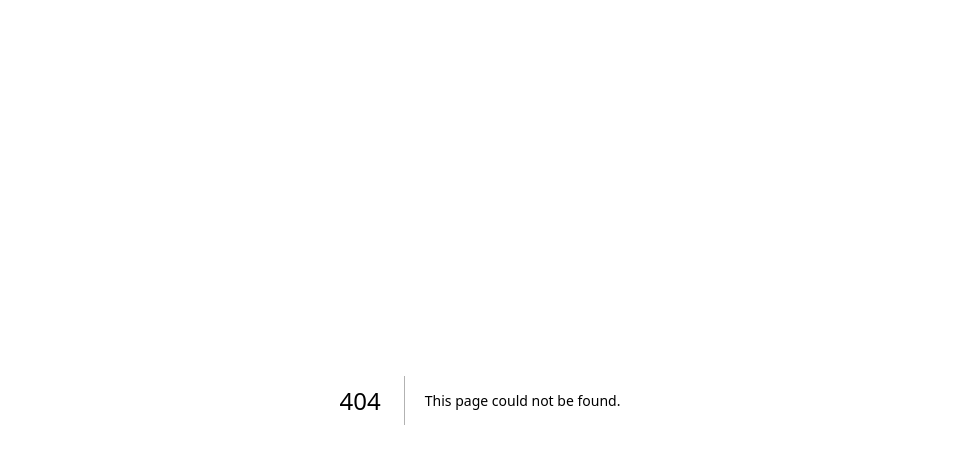
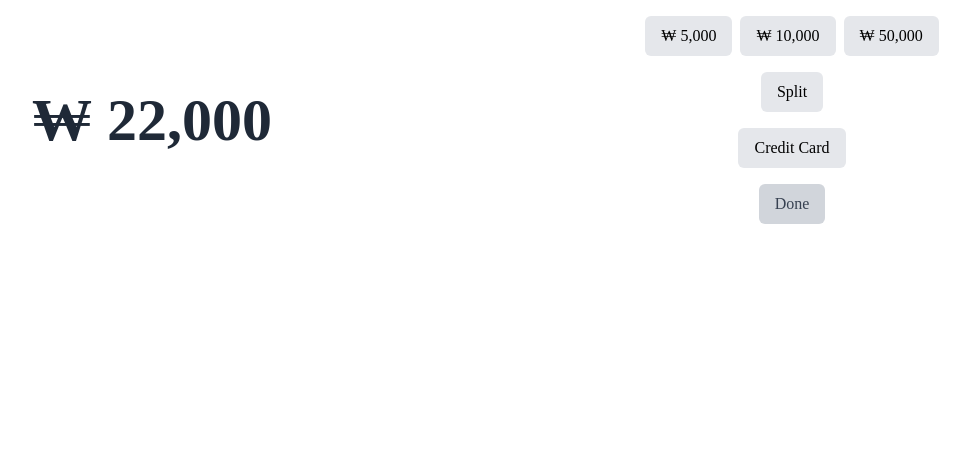
Before and after one commit to store-manager2025/store.app, a Next.js app: page /payment in a window 1280 px wide. Before the commit this address had no page. Shown: the top 464 px of the page, without its empty margins (160-1130 px from the left). Built offline with nearby package versions, Linux system fonts and the light colour scheme.

Commit message:
💄 Style : 배경, 버튼 디테일 스타일 수정

```diff
--- /dev/null
+++ b/app/api/pay/route.ts
@@ -0,0 +1,14 @@
+// app/api/pay/route.ts
+import { NextResponse } from "next/server";
+import axiosInstance from "@/lib/axiosInstance";
+
+export async function POST(request: Request) {
+  const paymentData = await request.json();
+  try {
+    const response = await axiosInstance.post("/api/pay", paymentData);
+    return NextResponse.json(response.data, { status: 200 });
+  } catch (error) {
+    console.error("Error processing payment:", error);
+    return NextResponse.json({ error: "Payment failed" }, { status: 500 });
+  }
+}
--- /dev/null
+++ b/app/payment/complete/page.tsx
@@ -0,0 +1,23 @@
+// pages/payment-completed.tsx
+"use client";
+
+import React from "react";
+import { useRouter } from "next/navigation";
+
+export default function PaymentCompletedPage() {
+  const router = useRouter();
+
+  return (
+    <div className="flex items-center justify-center h-screen">
+      <div className="text-center">
+        <h1 className="text-4xl font-bold text-gray-800">Payment Completed</h1>
+        <button
+          onClick={() => router.push("/")}
+          className="mt-4 px-6 py-2 bg-blue-500 text-white rounded-md"
+        >
+          Go Back
+        </button>
+      </div>
+    </div>
+  );
+}
--- /dev/null
+++ b/app/payment/page.tsx
@@ -0,0 +1,122 @@
+"use client";
+import React, { useState } from "react";
+import axiosInstance from "@/lib/axiosInstance";
+import { useRouter } from "next/navigation";
+
+export default function PaymentPage() {
+  const [totalAmount, setTotalAmount] = useState(22000); // 예시 금액
+  const [charge, setCharge] = useState(0); // 고객이 건내는 금액
+  const [splitAmount, setSplitAmount] = useState<number | string>(""); // Split 입력
+  const [isSplitVisible, setIsSplitVisible] = useState(false);
+  const [paymentMethod, setPaymentMethod] = useState<string | null>(null);
+  const [isPaymentCompleted, setIsPaymentCompleted] = useState(false);
+  const router = useRouter();
+
+  // 결제 방법 선택
+  const handlePaymentMethodChange = (method: string) => {
+    setPaymentMethod(method);
+    if (method === "SPLIT") setIsSplitVisible(true);
+    else setIsSplitVisible(false);
+  };
+
+  // Cash 버튼 클릭 시 동작
+  const handleCashButtonClick = (amount: number) => {
+    if (charge + amount <= totalAmount) {
+      setCharge((prev) => prev + amount);
+    }
+  };
+
+  // Split 입력 처리
+  const handleSplitChange = (e: React.ChangeEvent<HTMLInputElement>) => {
+    const value = e.target.value;
+    setSplitAmount(value);
+    setTotalAmount(totalAmount - parseInt(value, 10));
+  };
+
+  // Done 버튼 클릭 시 결제 완료
+  const handleDoneClick = async () => {
+    if (totalAmount === 0) {
+      try {
+        const paymentData = {
+          orderId: 19, // 예시 주문 ID
+          placeId: 20, // 예시 장소 ID
+          totalAmount,
+          discountAmount: 0,
+          payList: [
+            { paidMoney: charge, paymentType: paymentMethod },
+          ],
+        };
+        await axiosInstance.post("/api/pay", paymentData);
+        setIsPaymentCompleted(true);
+        router.push("/payment-completed"); // 결제 완료 페이지로 리다이렉트
+      } catch (error) {
+        console.error("Payment error:", error);
+      }
+    }
+  };
+
+  return (
+    <div className="flex w-full h-full">
+      {/* 왼쪽: 결제 금액 */}
+      <div className="flex-1 flex items-center justify-center text-6xl font-bold text-gray-800">
+        ₩ {totalAmount.toLocaleString()}
+      </div>
+
+      {/* 오른쪽: 결제 버튼들 */}
+      <div className="flex-1 p-4 flex flex-col items-center justify-between">
+        {/* Cash 버튼들 */}
+        <div className="flex space-x-2 mb-4">
+          {[5000, 10000, 50000].map((value) => (
+            <button
+              key={value}
+              onClick={() => handleCashButtonClick(value)}
+              className="py-2 px-4 bg-gray-200 rounded-md hover:bg-gray-300"
+            >
+              ₩ {value.toLocaleString()}
+            </button>
+          ))}
+        </div>
+
+        {/* Split 버튼 */}
+        <div className="mb-4">
+          <button
+            onClick={() => handlePaymentMethodChange("SPLIT")}
+            className="py-2 px-4 bg-gray-200 rounded-md hover:bg-gray-300"
+          >
+            Split
+          </button>
+
+          {isSplitVisible && (
+            <div className="mt-2">
+              <input
+                type="number"
+                value={splitAmount}
+                onChange={handleSplitChange}
+                placeholder="Enter amount"
+                className="py-2 px-4 border border-gray-300 rounded-md"
+              />
+            </div>
+          )}
+        </div>
+
+        {/* Credit Card 버튼 */}
+        <button
+          onClick={() => handlePaymentMethodChange("CARD")}
+          className="py-2 px-4 bg-gray-200 rounded-md hover:bg-gray-300"
+        >
+          Credit Card
+        </button>
+
+        {/* Done 버튼 */}
+        <button
+          onClick={handleDoneClick}
+          className={`mt-4 py-2 px-4 rounded-md ${totalAmount === 0 ? "bg-blue-500 text-white font-bold" : "bg-gray-300 text-gray-700"} ${
+            totalAmount === 0 ? "cursor-pointer" : "cursor-not-allowed"
+          }`}
+        >
+          Done
+        </button>
+      </div>
+    </div>
+  );
+}
--- a/app/pos/page.tsx
+++ b/app/pos/page.tsx
@@ -4,7 +4,6 @@ import { useRouter } from "next/navigation";
 import { Settings } from "lucide-react";
 
 import { usePosStore } from "../../store/usePosStore";
-import { usePlaceStore } from "@/store/usePlaceStore";
 
 // 컴포넌트
 import CategoryButton from "../../components/CategoryButton";
@@ -28,6 +27,7 @@ export default function PosPage() {
     fetchCategories,
     fetchMenusByCategory,
     addItem,
+    selectedItems,
   } = usePosStore();
 
   // 현재 선택된 카테고리 ID
@@ -105,6 +105,13 @@ export default function PosPage() {
   const handlePlaceSelected = (placeName: string) => {
     setTableName(placeName);
     setShowPlaceModal(false);
+  };
+
+  // 결제 페이지로 이동
+  const handlePaymentClick = () => {
+    const searchParams = new URLSearchParams();
+    searchParams.set('selectedItems', JSON.stringify(selectedItems));
+    router.push('/payment?' + searchParams.toString());
   };
 
   /**
@@ -245,6 +252,12 @@ export default function PosPage() {
         {/* 오른쪽: 선택된 메뉴 (30%) */}
         <div className="flex flex-col w-[30%] border-l-2 border-gray-300 overflow-hidden">
           <SelectedMenuList />
+          <button
+            onClick={handlePaymentClick}
+            className="flex-1 py-4 bg-gray-200 hover:bg-gray-300 transition rounded-md text-sm"
+          >
+            Pay
+          </button>
         </div>
 
         {/* (모달) PlaceModal */}
--- a/components/SelectedMenuList.tsx
+++ b/components/SelectedMenuList.tsx
@@ -119,14 +119,8 @@ export default function SelectedMenuList() {
           <span>₩ {totalPrice.toLocaleString()}</span>
         </div>
         <div className="flex space-x-2 pb-4 gap-2">
-          <button className="flex-1 py-8 bg-gray-200 hover:bg-gray-300 transition rounded-md text-sm">
-            CASH
-          </button>
-          <button className="flex-1 bg-gray-200 hover:bg-gray-300 transition py-2 rounded-md text-sm">
-            CARD
-          </button>
-          <button className="flex-1 bg-gray-200 hover:bg-gray-300 transition py-2 rounded-md text-sm">
-            MIXED
+          <button className="flex-1 py-4 bg-gray-200 hover:bg-gray-300 transition rounded-md text-sm">
+            pay
           </button>
         </div>
       </div>
--- a/package.json
+++ b/package.json
@@ -9,6 +9,7 @@
     "lint": "next lint"
   },
   "dependencies": {
+    "@tanstack/react-query": "^5.66.7",
     "axios": "^1.7.9",
     "framer-motion": "^12.3.1",
     "gsap": "^3.12.7",
```
Also changed, not shown: 1 other file (tests, documents, lock files or other folders).
